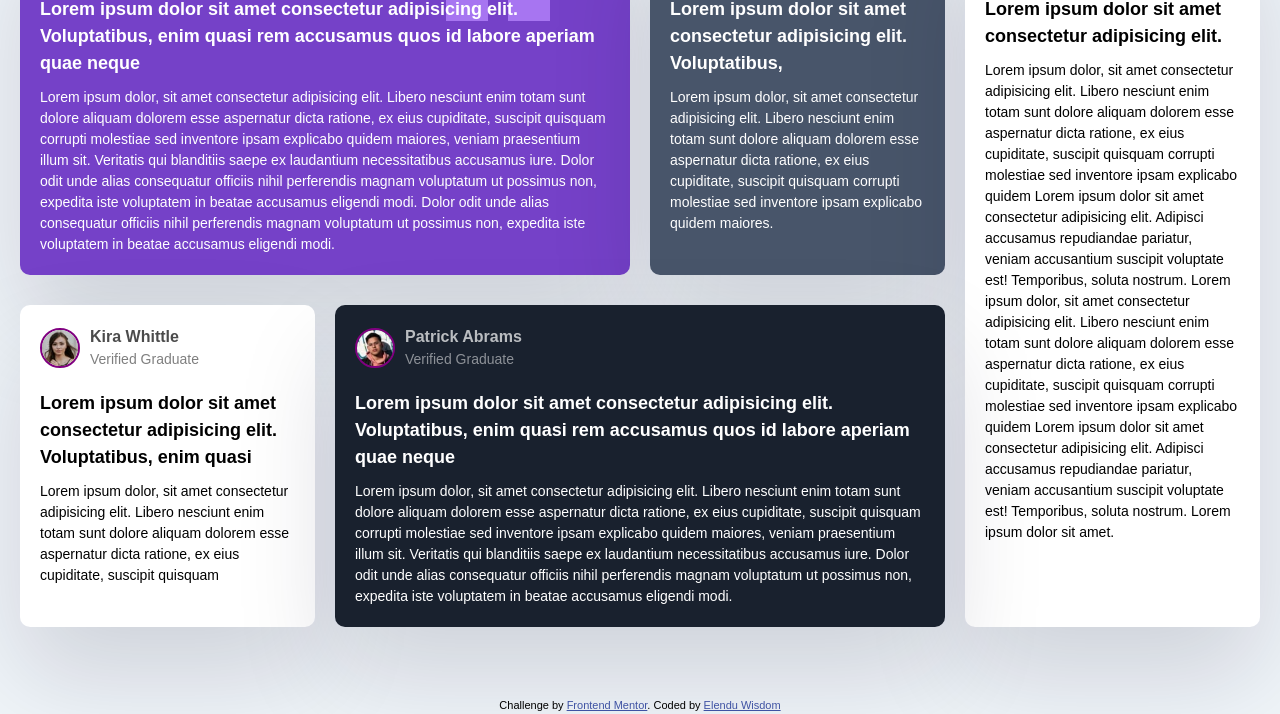
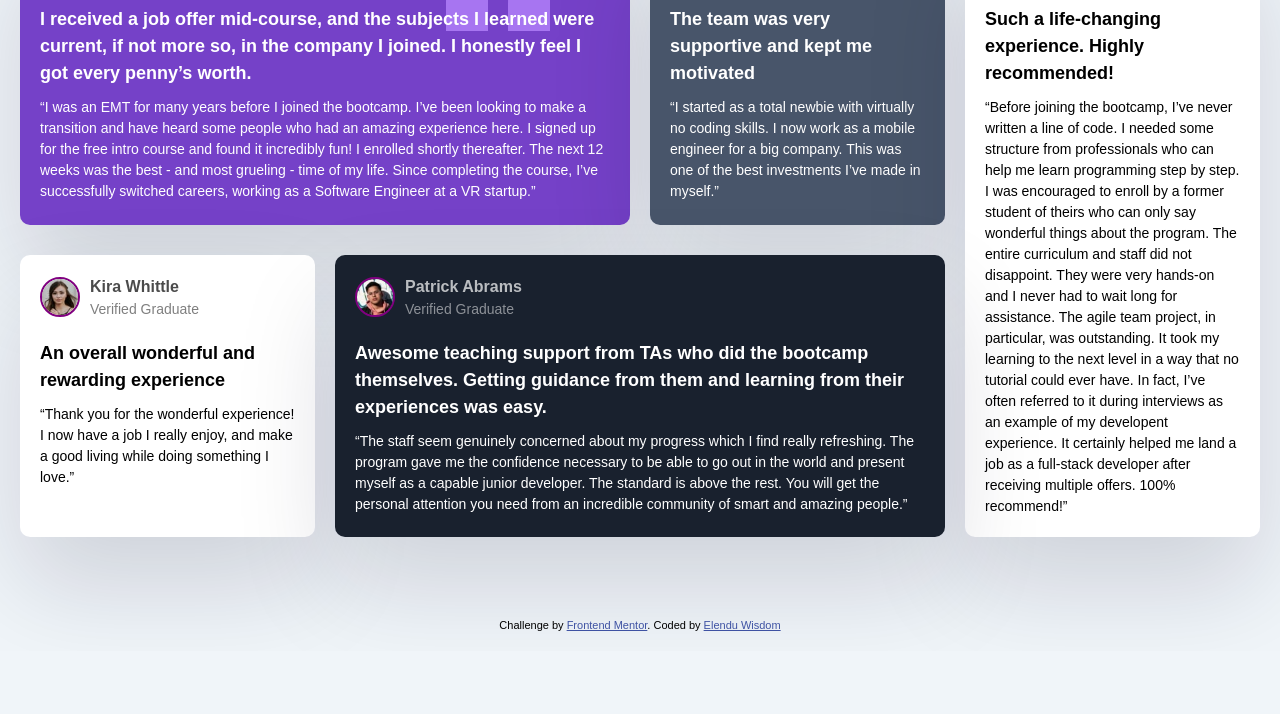
Before and after one commit to theewiz/CSS-Grid, a plain HTML site: page index.html in a window 1280 px wide. Shown: the part 149-863 px from the top of the page. After the commit the page ends 800 px from the top, so only its background shows below. Drawn offline with Linux system fonts and the light colour scheme.

Commit message:
New commit

```diff
--- a/grid.css
+++ b/grid.css
@@ -9,12 +9,12 @@ body {
     font-size: 16px;
     line-height: 1.5;
     background-color: hsl(210, 46%, 96%);
-    height: 85vh;
+    height: 80vh;
 }
 
 .testimonials {
     max-width: 1440px;
-    margin: 40px auto;
+    margin: 50px auto;
     padding: 20px;
 
     display: grid;
--- a/index.html
+++ b/index.html
@@ -21,9 +21,9 @@
         </header>
 
 
-        <p class="first-box__subtext-1">Lorem ipsum dolor sit amet consectetur adipisicing elit. Voluptatibus, enim quasi rem accusamus quos id labore aperiam quae neque </p>
+        <p class="first-box__subtext-1">I received a job offer mid-course, and the subjects I learned were current, if not more so, in the company I joined. I honestly feel I got every penny’s worth.</p>
 
-        <p class="first-box__subtext-2">Lorem ipsum dolor, sit amet consectetur adipisicing elit. Libero nesciunt enim totam sunt dolore aliquam dolorem esse aspernatur dicta ratione, ex eius cupiditate, suscipit quisquam corrupti molestiae sed inventore ipsam explicabo quidem maiores, veniam praesentium illum sit. Veritatis qui blanditiis saepe ex laudantium necessitatibus accusamus iure. Dolor odit unde alias consequatur officiis nihil perferendis magnam voluptatum ut possimus non, expedita iste voluptatem in beatae accusamus eligendi modi. Dolor odit unde alias consequatur officiis nihil perferendis magnam voluptatum ut possimus non, expedita iste voluptatem in beatae accusamus eligendi modi. </p>
+        <p class="first-box__subtext-2">“I was an EMT for many years before I joined the bootcamp. I’ve been looking to make a transition and have heard some people who had an amazing experience here. I signed up for the free intro course and found it incredibly fun! I enrolled shortly thereafter. The next 12 weeks was the best - and most grueling - time of my life. Since completing the course, I’ve successfully switched careers, working as a Software Engineer at a VR startup.”</p>
         </div>
 
 
@@ -37,9 +37,9 @@
 
         </header>
 
-        <p class="first-box__subtext-1">Lorem ipsum dolor sit amet consectetur adipisicing elit. Voluptatibus, </p>
+        <p class="first-box__subtext-1">The team was very supportive and kept me motivated </p>
 
-        <p class="first-box__subtext-2">Lorem ipsum dolor, sit amet consectetur adipisicing elit. Libero nesciunt enim totam sunt dolore aliquam dolorem esse aspernatur dicta ratione, ex eius cupiditate, suscipit quisquam corrupti molestiae sed inventore ipsam explicabo quidem maiores.</p>
+        <p class="first-box__subtext-2">“I started as a total newbie with virtually no coding skills. I now work as a mobile engineer for a big company. This was one of the best investments I’ve made in myself.”</p>
         </div>
 
 
@@ -53,9 +53,9 @@
 
         </header>
 
-        <p class="first-box__subtext-1">Lorem ipsum dolor sit amet consectetur adipisicing elit.</p>
+        <p class="first-box__subtext-1">Such a life-changing experience. Highly recommended!</p>
 
-        <p class="first-box__subtext-2">Lorem ipsum dolor, sit amet consectetur adipisicing elit. Libero nesciunt enim totam sunt dolore aliquam dolorem esse aspernatur dicta ratione, ex eius cupiditate, suscipit quisquam corrupti molestiae sed inventore ipsam explicabo quidem Lorem ipsum dolor sit amet consectetur adipisicing elit. Adipisci accusamus repudiandae pariatur, veniam accusantium suscipit voluptate est! Temporibus, soluta nostrum. Lorem ipsum dolor, sit amet consectetur adipisicing elit. Libero nesciunt enim totam sunt dolore aliquam dolorem esse aspernatur dicta ratione, ex eius cupiditate, suscipit quisquam corrupti molestiae sed inventore ipsam explicabo quidem Lorem ipsum dolor sit amet consectetur adipisicing elit. Adipisci accusamus repudiandae pariatur, veniam accusantium suscipit voluptate est! Temporibus, soluta nostrum. Lorem ipsum dolor sit amet.</p>
+        <p class="first-box__subtext-2">“Before joining the bootcamp, I’ve never written a line of code. I needed some structure from professionals who can help me learn programming step by step. I was encouraged to enroll by a former student of theirs who can only say wonderful things about the program. The entire curriculum and staff did not disappoint. They were very hands-on and I never had to wait long for assistance. The agile team project, in particular, was outstanding. It took my learning to the next level in a way that no tutorial could ever have. In fact, I’ve often referred to it during interviews as an example of my developent experience. It certainly helped me land a job as a full-stack developer after receiving multiple offers. 100% recommend!”</p>
         </div>
 
 
@@ -69,9 +69,9 @@
 
         </header>
 
-        <p class="first-box__subtext-1">Lorem ipsum dolor sit amet consectetur adipisicing elit. Voluptatibus, enim quasi</p>
+        <p class="first-box__subtext-1">An overall wonderful and rewarding experience</p>
 
-        <p class="first-box__subtext-2">Lorem ipsum dolor, sit amet consectetur adipisicing elit. Libero nesciunt enim totam sunt dolore aliquam dolorem esse aspernatur dicta ratione, ex eius cupiditate, suscipit quisquam</p>
+        <p class="first-box__subtext-2">“Thank you for the wonderful experience! I now have a job I really enjoy, and make a good living while doing something I love.”</p>
         </div>
 
 
@@ -85,9 +85,9 @@
 
         </header>
 
-        <p class="first-box__subtext-1">Lorem ipsum dolor sit amet consectetur adipisicing elit. Voluptatibus, enim quasi rem accusamus quos id labore aperiam quae neque </p>
+        <p class="first-box__subtext-1">Awesome teaching support from TAs who did the bootcamp themselves. Getting guidance from them and learning from their experiences was easy.</p>
 
-        <p class="first-box__subtext-2">Lorem ipsum dolor, sit amet consectetur adipisicing elit. Libero nesciunt enim totam sunt dolore aliquam dolorem esse aspernatur dicta ratione, ex eius cupiditate, suscipit quisquam corrupti molestiae sed inventore ipsam explicabo quidem maiores, veniam praesentium illum sit. Veritatis qui blanditiis saepe ex laudantium necessitatibus accusamus iure. Dolor odit unde alias consequatur officiis nihil perferendis magnam voluptatum ut possimus non, expedita iste voluptatem in beatae accusamus eligendi modi.</p>
+        <p class="first-box__subtext-2">“The staff seem genuinely concerned about my progress which I find really refreshing. The program gave me the confidence necessary to be able to go out in the world and present myself as a capable junior developer. The standard is above the rest. You will get the personal attention you need from an incredible community of smart and amazing people.”</p>
         </div>
 
     </div>
```
